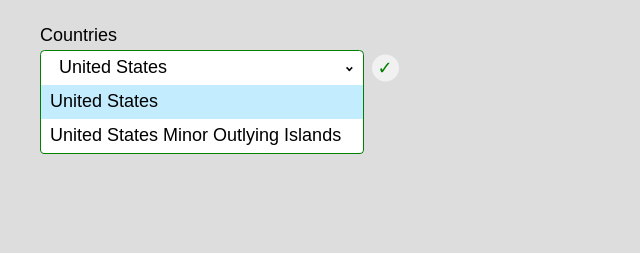
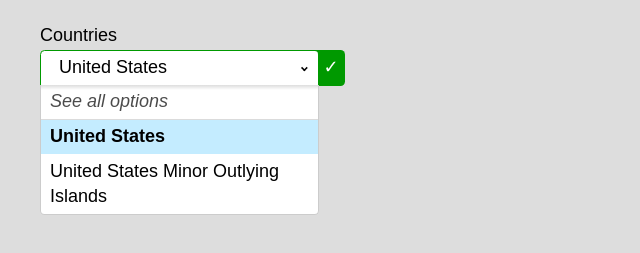
Before and after one commit to wesruv/choosin, a website with bundled scripts: page src/index.html in a window 1280 px wide. Both pictures are taken after a click on the button "Show options". Shown: the part 1605-1858 px from the top of the page, without its empty margins (0-640 px from the left). Built offline with nearby package versions, Linux system fonts and the light colour scheme.

Commit message:
Improved styling and behavior of validation and added show all button
Also finessed UX/UI where I saw issues
Fixed redundant state vars optionsHashesInOrder and optionHashesInOrder (option singular)

```diff
--- a/src/choosin.css
+++ b/src/choosin.css
@@ -7,15 +7,22 @@
 
   --choosin__arrow__color: currentColor;
 
-  --choosin__dropdown__background: var(--choosin__background);
+  --choosin__dropdown__background: var(--choosin__background, #fff);
   --choosin__optionList__maxHeight: 30em;
 
+  --choosin__background--selected: #ededed;
   --choosin__background--highlight: #c4ecff;
   --choosin__border--highlight: #2b9af3;
 
   /* Width is seperated so it can be used in calc */
   --choosin__search__borderWidth: 2px;
   --choosin__search__borderColor: var(--choosin__border__color);
+
+  --choosin__status__content--valid: '✓';
+  --choosin__status__content--invalid: 'x';
+
+  --choosin__color--valid: #090;
+  --choosin__color--invalid: #b00;
 }
 
 .visually-hidden {
@@ -43,6 +50,7 @@
 
 .choosin--processed {
   position: relative;
+  z-index: 0;
   display: flex;
   align-items: stretch;
   width: var(--choosin__width, 15em);
@@ -57,34 +65,59 @@
   line-height: 1.4;
   background: var(--choosin__background, #fff);
 }
-.choosin--processed[open] {
+.choosin--isOpen {
   z-index: var(--choosin__zindex--open, 10);
   border-radius: 0.25em 0.25em 0 0;
 }
-.choosin--dropUp[open] {
+.choosin--dropUp.choosin--isOpen {
   border-radius: 0 0 0.25em 0.25em;
 }
 
-.choosin--hasValidValue,
-.choosin--hasValidValue .choosin__optionsList {
-  border-color: green;
+.choosin--hasValidValue {
+  border-color: var(--choosin__color--valid, #090);
+}
+
+.choosin--hasInvalidValue {
+  border-color: var(--choosin__color--invalid, red);
 }
 
 .choosin__status {
   position: absolute;
-  top: 50%;
-  left: calc(100% + 0.5em);
-  width: 1.5em;
-  border-radius: 50%;
-  background: #ffffff99;
+  top: -1px;
+  left: calc(100% - 0.5em);
+  z-index: -1;
+  width: 2em;
+  height: calc(100% + 2px);
+  padding-block: 0.25em;
+  -webkit-padding-start: 0.5em;
+          padding-inline-start: 0.5em;
+  border-radius: 0 0.25em 0.25em 0;
+  background: var(--choosin__color--invalid, red);
   line-height: 1.5;
-  color: red;
+  color: #fff;
   text-align: center;
-  transform: translate(0, -50%);
+}
+
+.choosin--hasValidValue .choosin__status:before {
+  content: var(--choosin__status__content--valid);
+}
+
+.choosin--hasInvalidValue .choosin__status:before {
+  content: var(--choosin__status__content--invalid);
 }
 
 .choosin--hasValidValue .choosin__status {
-  color: green;
+  background: var(--choosin__color--valid, #090);
+}
+.choosin--hasInvalidValue .choosin__status {
+  background: var(--choosin__color--invalid, #b00);
+}
+
+.choosin--hasValidValue .choosin__status:before {
+  background: var(--choosin__color--valid, #090);
+}
+.choosin--hasInvalidValue .choosin__status {
+  background: var(--choosin__color--invalid, #b00);
 }
 
 .choosin[class] [hidden] {
@@ -111,16 +144,13 @@
   position: relative;
   margin: 0;
   padding-block: 0.25em;
-  -webkit-padding-start: 0.5em;
-  padding-inline-start: 0.5em;
-  -webkit-padding-end: 3em;
-  padding-inline-end: 3em;
+  padding-inline: 0.5em;
   overflow: hidden;
   white-space: nowrap;
   text-overflow: ellipsis;
   cursor: text;
 }
-.choosin[open] .choosin__searchBox {
+.choosin--isOpen .choosin__searchBox {
   z-index: 1;
 }
 .choosin__searchBox:focus {
@@ -134,12 +164,20 @@
   width: 2em;
   border: 0;
   text-indent: -9999em; /* Hide text */
-  background: transparent;
+  background: var(--choosin__background, #fff);
+  border-radius: 0 0.25em 0.25em 0;
   -webkit-appearance: none;
   -moz-appearance: none;
   cursor: pointer;
   appearance: none;
 }
+.choosin--isOpen .choosin__dropdownToggle {
+  border-radius: 0 0.25em 0 0;
+}
+.choosin--isOpen.choosin--dropUp .choosin__dropdownToggle {
+  border-radius: 0 0 0.25em 0;
+}
+
 /* Dropdown Arrow */
 .choosin__dropdownToggle:before {
   content: "";
@@ -162,10 +200,10 @@
 .choosin__toggle-text--is-open {
   display: none;
 }
-.choosin[open] .choosin__toggle-text--is-open {
+.choosin--isOpen .choosin__toggle-text--is-open {
   display: inline;
 }
-.choosin[open] .choosin__toggle-text--is-closed {
+.choosin--isOpen .choosin__toggle-text--is-closed {
   display: none;
 }
 
@@ -203,9 +241,7 @@
   width: calc(100% + 2px);
   border: 1px solid var(--choosin__border__color, #ccc);
   border-top: 0;
-  border-radius: 0.25em;
-  border-top-left-radius: 0;
-  border-top-right-radius: 0;
+  border-radius: 0 0 0.25em 0.25em;
   background: var(--choosin__dropdown__background, var(--choosin__background, #fff));
 }
 .csn-optionsList {
@@ -227,12 +263,32 @@
   overflow-y: auto;
   list-style: none;
 }
-.choosin[open] .choosin__optionsList {
+.choosin__optionsList:before {
+  content: '';
+  display: block;
+  position: absolute;
+  top: 0;
+  left: 0;
+  width: 100%;
+  height: 5px;
+  pointer-events: none;
+  background: linear-gradient(to top, #00000000, #00000022);
+}
+.choosin--dropUp .choosin__optionsList:before {
+  top: auto;
+  bottom: 0;
+  background: linear-gradient(to bottom, #00000000, #00000022);
+}
+
+.choosin--isOpen .choosin__optionsList {
   display: block;
 }
 .choosin--dropUp .choosin__optionsList {
   top: auto;
   bottom: 100%;
+  border: 1px solid var(--choosin__border__color, #ccc);
+  border-bottom: 0;
+  border-radius: 0.25em 0.25em 0 0;
 }
 
 .csn-optionsList__option {
@@ -240,9 +296,20 @@
   width: 100%;
   padding-block: 0.25em;
   -webkit-padding-start: 0.5em;
-          padding-inline-start: 0.5em;
+  padding-inline-start: 0.5em;
 }
 
-.csn-optionsList__option--highlight {
+.csn-optionsList__option[aria-selected] {
+  font-weight: bold;
+  background: var(--choosin__background--selected, #ededed);
+}
+
+.csn-optionsList__option--highlight[class] {
   background: var(--choosin__background--highlight, #c4ecff);
 }
+
+.csn-optionsList__option--seeAll {
+  border-bottom: 1px solid var(--choosin__border__color);
+  font-style: italic;
+  opacity: 0.7;
+}
--- a/src/choosin.js
+++ b/src/choosin.js
@@ -1,6 +1,8 @@
 "use strict";
 
 // @todo Disabled state
+// @todo Required/not required state
+// @todo Handle if a valid option is set, but then unset. Check select's behavior
 // @todo handle options group, or other possible select children
 // @todo Translations
 // @todo Accessibility
@@ -38,6 +40,7 @@ class Choosin {
       'showAllOptions',
       'checkForValidValue',
       'hasValidValueCallback',
+      'visibleOptionHashesCallback',
       'searchCallback',
       'setupSearch',
       'navigateOptions',
@@ -109,11 +112,13 @@ class Choosin {
    * @param {boolean} previousState Old value of isOpen
    */
   isOpenCallback(setToOpen, previousState) {
-    const $choosin = this.elements.choosinWrapper;
     // If nothing has changed, no need to do anything
     if (setToOpen === previousState) {
       return;
     }
+
+    const $choosin = this.elements.choosinWrapper;
+    const $body = document.querySelector('body');
 
     /**
      * Open this choosin
@@ -124,10 +129,12 @@ class Choosin {
       // Immediately search options for the current value in the search box
       this.searchCallback();
 
-      document.addEventListener('click', this.documentClick);
+      $body.addEventListener('click', this.documentClick);
 
       // Open the dropdown
       $choosin.setAttribute('open', '');
+      $choosin.classList.add('choosin--isOpen');
+
       // Accessibility feature
       this.elements.search.setAttribute('aria-expanded', 'true');
       this.elements.dropdownToggle.setAttribute('aria-expanded', 'true');
@@ -146,20 +153,7 @@ class Choosin {
       else {
         this.log('error', 'There isn\'t a selected option, which shouldn\'t happen.');
         $optionSelected.removeAttribute('aria-selected'); // Accessibility feature
-        // Otherwise get the first visible option
-        // const visibleOptionHashes = this.state.get('visibleOptionHashes');
-        // const optionsMap = this.state.get('optionsMap');
-        // const $firstVisibleOption = optionsMap[visibleOptionHashes[0]].choosinOption;
-        // this.state.set('optionHighlighted', $firstVisibleOption);
       }
-
-      // Focus on text field if we have search
-      // if (this.state.get('hasSearch')) {
-      //   const $searchText = $choosin.querySelector('.csn-search__textField');
-      //   if ($searchText) {
-      //     $searchText.focus();
-      //   }
-      // }
     }
 
     /**
@@ -168,7 +162,12 @@ class Choosin {
      */
     const _close = () => {
       $choosin.removeAttribute('open');
-      document.removeEventListener('click', this.documentClick);
+      if ($choosin.classList.contains('choosin--isOpen')) {
+        $choosin.classList.remove('choosin--isOpen');
+      }
+
+      $body.removeEventListener('click', this.documentClick);
+
       // Remove state that doesn't apply when closed
       this.state.set('optionHighlighted', null);
       this.state.set('dropdownDirection', 'none');
@@ -304,17 +303,17 @@ class Choosin {
    * Show all options that may have been hidden by search
    */
   showAllOptions() {
-    const optionHashesInOrder = this.state.get('optionHashesInOrder');
+    const optionsHashesInOrder = this.state.get('optionsHashesInOrder');
     const optionsMap = this.state.get('optionsMap');
     const $optionSelected = this.state.get('optionSelected');
-    for (let i = 0; i < optionHashesInOrder.length; i++) {
-      const hash = optionHashesInOrder[i];
+    for (let i = 0; i < optionsHashesInOrder.length; i++) {
+      const hash = optionsHashesInOrder[i];
       const optionData = optionsMap[hash];
       const $option = optionData.choosinOption;
       if ($option.hidden) $option.hidden = false;
     }
     // Set all options as visible in state
-    this.state.set('visibleOptionHashes', this.state.get('optionHashesInOrder'));
+    this.state.set('visibleOptionHashes', this.state.get('optionsHashesInOrder'));
     this.state.set('optionHighlighted', $optionSelected);
     this.makeSureOptionIsVisible($optionSelected, false);
   }
@@ -390,14 +389,39 @@ class Choosin {
     if (isValid === previousState) return;
 
     if (isValid) {
+      if (this.elements.choosinWrapper.classList.contains('choosin--hasInvalidValue')) {
+        this.elements.choosinWrapper.classList.remove('choosin--hasInvalidValue');
+      }
       this.elements.choosinWrapper.classList.add('choosin--hasValidValue');
       // @todo Set accessible feedback
-      this.elements.status.innerText = '✓';
+      // this.elements.status.innerText = '✓';
     }
     else {
+      if (this.elements.choosinWrapper.classList.contains('choosin--hasValidValue')) {
         this.elements.choosinWrapper.classList.remove('choosin--hasValidValue');
+      }
+      this.elements.choosinWrapper.classList.add('choosin--hasInvalidValue');
       // @todo Set accessible feedback
-      this.elements.status.innerText = 'x';
+      // this.elements.status.innerText = 'x';
+    }
+  }
+
+
+  /**
+   * Callback from state changes to visibleOptionHashes
+   * @param {array} visibleOptionHashes New value passed from state subscriber
+   */
+  visibleOptionHashesCallback(visibleOptionHashes) {
+    const optionsHashesInOrder = this.state.get('optionsHashesInOrder');
+    const $seeAllOptions = this.elements.seeAllOptions;
+    // Hide the seeAllOptions button if all options are visible
+    if (visibleOptionHashes.length === optionsHashesInOrder.length) {
+      console.log('visibleOptionHashesCallback HIDE');
+      if (!$seeAllOptions.hidden) $seeAllOptions.hidden = true;
+    }
+    else {
+      console.log('visibleOptionHashesCallback SHOW');
+      if ($seeAllOptions.hidden) $seeAllOptions.hidden = false;
     }
   }
 
@@ -406,7 +430,7 @@ class Choosin {
    */
   searchCallback() {
     const $search = this.elements.search;
-    const optionHashesInOrder = this.state.get('optionHashesInOrder');
+    const optionsHashesInOrder = this.state.get('optionsHashesInOrder');
     const optionsMap = this.state.get('optionsMap');
     const previousSearch = this.state.get('previousSearch');
     let searchQuery = $search.value;
@@ -434,12 +458,15 @@ class Choosin {
     // If we have a string show matches and hide misses
     const visibleOptionHashes = [];
     let isFirstMatch = true;
-    for (let i = 0; i < optionHashesInOrder.length; i++) {
-      const hash = optionHashesInOrder[i];
+    for (let i = 0; i < optionsHashesInOrder.length; i++) {
+      const hash = optionsHashesInOrder[i];
       const optionData = optionsMap[hash];
       const searchString = optionData.searchString;
       const $option = optionData.choosinOption;
-      const isMatch = searchString.indexOf(searchQuery) >= 0;
+      // If there's a searchString, check if it's a match,
+      // custom options like See All won't have a searchString should always be shown
+      const isMatch = !!searchString ? searchString.indexOf(searchQuery) >= 0 : true;
+
       if (isMatch) {
         // Make sure it's visible
         if ($option.hidden) $option.hidden = false;
@@ -456,7 +483,27 @@ class Choosin {
         if (!$option.hidden) $option.hidden = true;
       }
     }
+
+    // If the seeAllOptions button is visible
+    const hasSeeAllOptions = visibleOptionHashes.includes('see-all');
+    const hasSelectedOption = !!this.state.get('optionSelected');
+
+    // Show all options if we're showing nothing, or close to nothing
+    if (
+      // There are no results
+      !visibleOptionHashes.length
+      // The only results are the show all button
+      || hasSeeAllOptions && !hasSelectedOption && visibleOptionHashes.length === 1
+      // The only results are the currently selected option, and the show all button
+      || hasSeeAllOptions && hasSelectedOption && visibleOptionHashes.length === 2
+     ) {
+      this.showAllOptions();
+    }
+    else {
+      // Otherwise, just show the search results
       this.state.set('visibleOptionHashes', visibleOptionHashes);
+    }
+
     this.checkForValidValue();
   };
 
@@ -508,7 +555,7 @@ class Choosin {
     // });
 
     // Default visible options to all options
-    this.state.set('visibleOptionHashes', this.state.get('optionHashesInOrder'));
+    this.state.set('visibleOptionHashes', this.state.get('optionsHashesInOrder'));
 
     /**
      * Make sure search can't be called too often
@@ -619,28 +666,25 @@ class Choosin {
   }
 
   /**
-   * Creates a choosin option based on a select option
-   * @param {HTMLElement} $option option tag to create a choosin option from
-   * @returns {HTMLElement} Choosin option
+   * Utility function to create proper choosin option markup
+   * @param {string} value What value property should be set to
+   * @param {string} text  The visible text of the option
+   * @param {string} hash  Choosin Hash used to tie select option to choosin option
+   * @returns {HTMLElement}
    */
-  processOption($option) {
-    const hash = generateRandomHash();
-    const value = $option.value;
-
-    // Add a hash to the select option to tie it to the choosin option
-    $option.dataset.csnHash = hash;
-
+  createChoosinOption(value, text, hash, isSelected = false, defaultBehaviors = true) {
     // Build & populate the choosin option element
     const $choosinOption = document.createElement('li');
     // Accessibility feature - role: option
     $choosinOption.setAttribute('role', 'option');
-    $choosinOption.dataset.csnHash = hash;
+    if (hash) $choosinOption.dataset.csnHash = hash;
     $choosinOption.classList.add('csn-optionsList__option');
-    $choosinOption.dataset.value = value;
-    $choosinOption.innerText = $option.innerText.trim();
+    if (value) $choosinOption.dataset.value = value;
+    $choosinOption.innerText = text;
 
+    if (defaultBehaviors) {
       // If it's a selected element, update state so it knows that
-    if ($option.hasAttribute('selected')) {
+      if (isSelected) {
         this.state.set('optionSelected', $choosinOption);
       }
 
@@ -659,6 +703,26 @@ class Choosin {
       $choosinOption.addEventListener('focus', () => {
         this.state.set('optionHighlighted', $choosinOption);
       });
+    }
+
+    return $choosinOption;
+  }
+
+  /**
+   * Creates a choosin option based on a select option
+   * @param {HTMLElement} $option option tag to create a choosin option from
+   * @returns {HTMLElement} Choosin option
+   */
+  processOption($option) {
+    const hash = generateRandomHash();
+    const value = $option.value;
+    const text = $option.innerText.trim();
+    const isSelected = $option.hasAttribute('selected');
+
+    // Add a hash to the select option to tie it to the choosin option
+    $option.dataset.csnHash = hash;
+
+    const $choosinOption = this.createChoosinOption(value, text, hash, isSelected);
 
     return $choosinOption;
   }
@@ -672,7 +736,44 @@ class Choosin {
 
     const optionsMap = {};
     // An array of hashes in DOM order, for when that's needed.
-    const optionHashesInOrder = [];
+    const optionsHashesInOrder = [];
+
+    // Create a fake option to show all options, overriding search results
+    const seeAllHash = 'see-all';
+    const $seeAllOptions = this.createChoosinOption(
+      false, // Has no value
+      'See all options', // @todo translate
+      seeAllHash,
+      false, // Isn't selected (and can't be)
+      false  // Don't add default behaviors
+    );
+    $seeAllOptions.classList.add('csn-optionsList__option--seeAll');
+
+    // Show all options on click
+    $seeAllOptions.addEventListener('click', () => {
+      this.showAllOptions();
+    });
+    // Update highlighted option on hover
+    $seeAllOptions.addEventListener('mouseover', () => {
+      this.state.set('optionHighlighted', $seeAllOptions);
+    });
+
+    $seeAllOptions.addEventListener('focus', () => {
+      this.state.set('optionHighlighted', $seeAllOptions);
+    });
+
+    // Add necessary metadata
+    optionsHashesInOrder.push(seeAllHash);
+    optionsMap[seeAllHash] = {
+      'value': false,
+      'searchString': false,
+      'choosinOption': $seeAllOptions,
+      'selectOption': null,
+    }
+
+    $optionsList.append($seeAllOptions);
+    this.elements.seeAllOptions = $seeAllOptions;
+
 
     // Iterate over select's children to build out choosin
     for (let index = 0; index < $select.children.length; index++) {
@@ -688,7 +789,7 @@ class Choosin {
 
         const $choosinOption = this.processOption($element);
         const hash = $choosinOption.dataset.csnHash;
-        optionHashesInOrder.push(hash);
+        optionsHashesInOrder.push(hash);
 
         // Add data to our data arrays and objects
         optionsMap[hash] = {
@@ -705,7 +806,7 @@ class Choosin {
 
     // Update state
     this.state.set('optionsMap', optionsMap);
-    this.state.set('optionHashesInOrder', optionHashesInOrder);
+    this.state.set('optionsHashesInOrder', optionsHashesInOrder);
   }
 
   /**
@@ -794,6 +895,7 @@ class Choosin {
       'status': $status,
       'originalSelect': $select,
       'selectLabel': $selectLabel,
+      'seeAllOptions': null, // Created later
     };
 
     /**
@@ -860,6 +962,8 @@ class Choosin {
     // Connect value checking to state
     this.state.subscribe('hasValidValue', this.hasValidValueCallback);
 
+    this.state.subscribe('visibleOptionHashes', this.visibleOptionHashesCallback);
+
     $choosin.addEventListener('keydown', (event) => this.keyboardHandler(event, $choosin));
 
     /**
@@ -893,12 +997,20 @@ class Choosin {
    */
   documentClick(event) {
     let $choosinInPath;
-    const clickPath = event.path;
+    const clickPath = event.path || event.composedPath();
     const $choosinsOnPage = document.querySelectorAll('.choosin--processed');
     // Quick exit if there aren't any choosins
-    if ($choosinsOnPage.length === 0) return;
+    if ($choosinsOnPage.length === 0) {
+      this.log('warn', 'No choosins on this page');
+      return;
+    }
 
     // Review the click path and find $choosin element if there is one
+    if (!clickPath) {
+      this.log('warn', 'No clickPath');
+      return;
+    }
+
     for (let index = 0; index < clickPath.length; index++) {
       const $element = clickPath[index];
       if ($element && $element.classList && $element.classList.contains('choosin')) {
```
Lines whose indentation alone changed are shown as unchanged.
